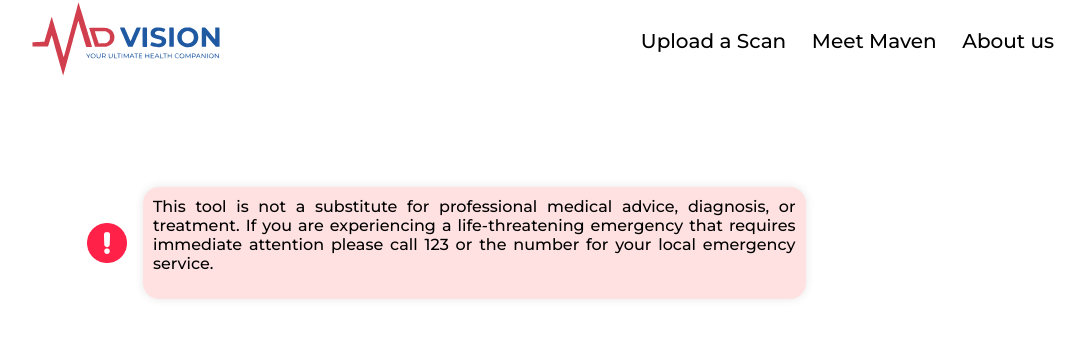
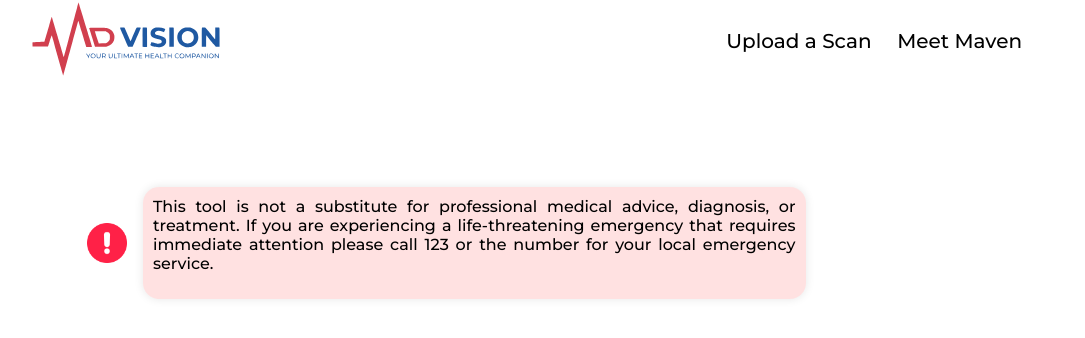
Before and after one commit to abdoibrahim257/MD-Vision, a React (Create React App) app in the folder gp-website/: page /maven/1 in a window 1280 px wide. Shown: the top 338 px of the page, without its empty margins (98-1183 px from the left). Built offline with nearby package versions, Linux system fonts and the light colour scheme; no server answers.

Commit message:
removed about us section

```diff
--- a/gp-website/src/components/navbar.js
+++ b/gp-website/src/components/navbar.js
@@ -45,7 +45,7 @@ function NavBar({sticky = 0, setPadding}) {
                 {/* here is going to bee the rest of the buttons*/}
                 <NavLink className = "navBtns hideOnMobile" to="/upload">Upload a Scan</NavLink>
                 <NavLink className = "navBtns hideOnMobile" to="/maven">Meet Maven</NavLink>
-                <NavLink className = "navBtns hideOnMobile" to="/about">About us</NavLink>
+                {/*<NavLink className = "navBtns hideOnMobile" to="/about">About us</NavLink>*/}
                 {/* <NavLink className = "navBtns hideOnMobile" style={{color: '#d13f4e',  fontWeight: '600'}} to="/login">Login</NavLink> */}
                 <img className = 'mobileShow' onClick={toggleSideBar} src={humburger} alt = 'menu button for mobile view'/>
             </div>
@@ -55,7 +55,7 @@ function NavBar({sticky = 0, setPadding}) {
                 <img onClick ={toggleSideBar} src={close} alt = 'close button for mobile view'/>
                 <NavLink className = "navBtns" to="/upload">Upload a Scan</NavLink>
                 <NavLink className = "navBtns" to="/maven">Meet Maven</NavLink>
-                <NavLink className = "navBtns" to="/about">About us</NavLink>
+                {/* <NavLink className = "navBtns" to="/about">About us</NavLink> */}
                 {/* <NavLink className = "navBtns" style={{color: '#d13f4e',  fontWeight: '600'}} to="/login">Login</NavLink> */}
             </div>
 
--- a/gp-website/src/styles/Chat.css
+++ b/gp-website/src/styles/Chat.css
@@ -97,6 +97,7 @@ p >span{
     outline: none;
     border: 2px solid darkblue;
     box-shadow: 0 0 10px rgba(0, 0, 0, 0.1);
+    cursor: pointer;
 }
 
 .btn:hover{
--- a/gp-website/src/styles/heroSection.css
+++ b/gp-website/src/styles/heroSection.css
@@ -22,6 +22,7 @@
     justify-content: center;
     align-items: center;
     gap: 2vw;
+    padding-right: 2rem;
 }
 
 .sideBar{
```
Also changed, not shown: 1 other file (tests, documents, lock files or other folders).
